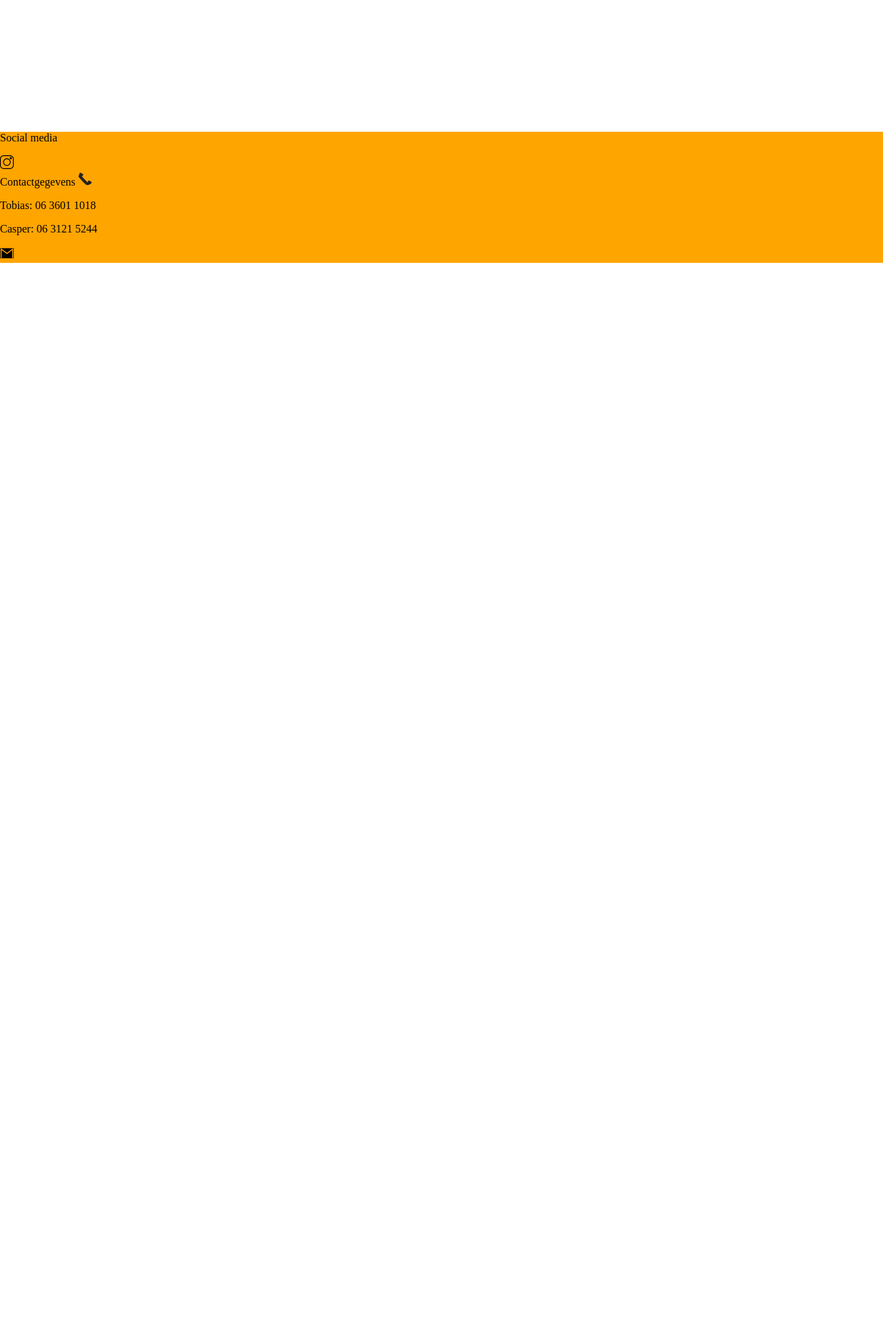
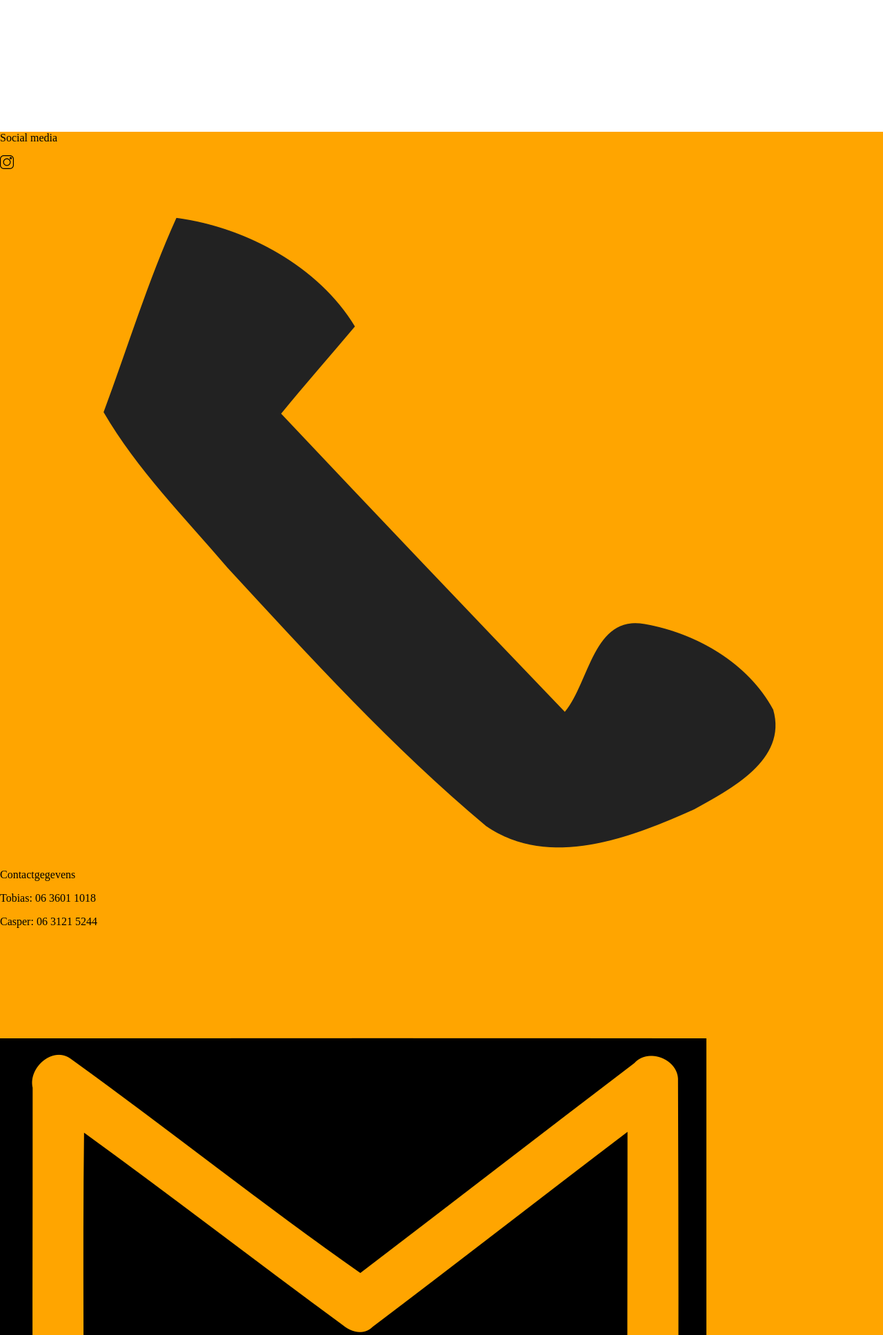
Before and after one commit to sammiee2003/project, a PHP site: page /contact.html in a window 1280 px wide. Shown: the part 321-2256 px from the top of the page at 69% size. Before the commit the page ends 702 px from the top, so only its background shows below. Run offline with PHP 8.4, Linux system fonts and the light colour scheme.

Commit message:
iconen aanpassing

```diff
--- a/style/style.css
+++ b/style/style.css
@@ -71,14 +71,14 @@ main{
 }
 
 #insta{
-  height: 20px;
-  width: 20px;
+  height: 1.6%;
+  width: 1.6%;
 }
 
 
 #phone, #gm{
-  height: 20px;
-  width: 20px;
+  height: 1.6%;
+  width: 1.6%x;
 }
 
 footer{
```
